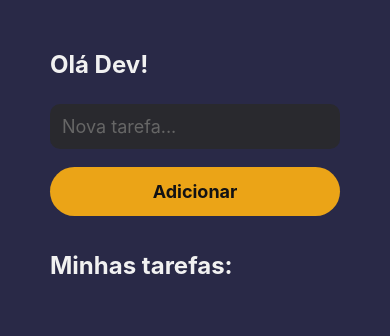
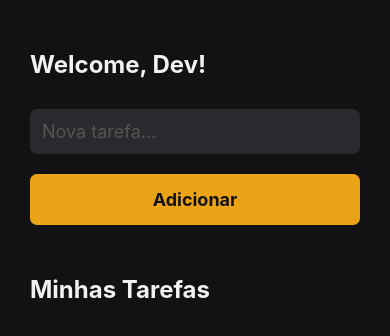
Before and after one commit to OctavioJunior/todo-REACT-NATIVE-TS, a React Native app: screen / in a window 390 px wide. Shown: the top 336 px of the page. Built offline with nearby package versions, Linux system fonts and the light colour scheme.

Commit message:
feat: context and provider

```diff
--- /dev/null
+++ b/src/components/TaskList/index.tsx
@@ -0,0 +1,34 @@
+import React from 'react';
+import {FlatList, StyleSheet, Text, TouchableOpacity} from 'react-native';
+import {ITask, TasksContext} from '../../context/TaskContext';
+
+export const TaskList = () => {
+  const {tasks} = React.useContext(TasksContext);
+
+  return (
+    <FlatList
+      data={tasks as unknown as ITask[]}
+      keyExtractor={item => item.id}
+      renderItem={({item}) => (
+        <TouchableOpacity style={styles.buttonTask}>
+          <Text style={styles.titleTask}>{item.title}</Text>
+        </TouchableOpacity>
+      )}
+    />
+  );
+};
+
+const styles = StyleSheet.create({
+  buttonTask: {
+    backgroundColor: '#29292e',
+    padding: 10,
+    marginTop: 10,
+    borderRadius: 50,
+    alignItems: 'center',
+  },
+  titleTask: {
+    color: '#f1f1f1',
+    fontSize: 20,
+    fontWeight: 'bold',
+  },
+});
--- /dev/null
+++ b/src/context/TaskContext.tsx
@@ -0,0 +1,54 @@
+import AsyncStorage from '@react-native-async-storage/async-storage';
+import React from 'react';
+
+interface IProps {
+  children: React.ReactElement;
+}
+
+export interface ITask {
+  id: string;
+  title: string;
+}
+
+export interface ITasksContext {
+  tasks: ITask[];
+  addTask(task: ITask): void;
+}
+
+const tasksData = '@MyTasks:Tasks';
+
+export const TasksContext = React.createContext<ITasksContext>(
+  {} as ITasksContext,
+);
+
+export const TasksProvider: React.FunctionComponent<IProps> = ({children}) => {
+  const [data, setData] = React.useState<ITask[]>([]);
+
+  React.useEffect(() => {
+    async function loadTasks() {
+      const taskList = await AsyncStorage.getItem(tasksData);
+
+      if (taskList) {
+        setData(JSON.parse(taskList));
+      }
+    }
+
+    loadTasks();
+  }, []);
+
+  const addTask = async (task: ITask) => {
+    try {
+      const newTaskList = [...data, task];
+      setData(newTaskList);
+      await AsyncStorage.setItem(tasksData, JSON.stringify(newTaskList));
+    } catch (error) {
+      throw new Error(error as string);
+    }
+  };
+
+  return (
+    <TasksContext.Provider value={{tasks: data, addTask}}>
+      {children}
+    </TasksContext.Provider>
+  );
+};
--- a/src/screens/Home/index.tsx
+++ b/src/screens/Home/index.tsx
@@ -1,21 +1,19 @@
-import React, {useState} from 'react';
+import React from 'react';
 import {
+  Platform,
   Text,
+  TextInput,
+  TouchableOpacity,
   View,
   StyleSheet,
   SafeAreaView,
-  TextInput,
-  TouchableOpacity,
 } from 'react-native';
-
-interface Task {
-  id: string;
-  title: string;
-}
+import {TaskList} from '../../components/TaskList';
+import {TasksContext} from '../../context/TaskContext';
 
 export const Home = () => {
-  const [newTask, setNewTask] = useState('');
-  const [tasks, setTasks] = useState<Task[]>([]);
+  const [newTask, setNewTask] = React.useState('');
+  const {addTask} = React.useContext(TasksContext);
 
   const handleAddNewTask = () => {
     const data = {
@@ -23,31 +21,29 @@ export const Home = () => {
       title: newTask ? newTask : 'Task empty',
     };
 
-    setTasks([...tasks, data]);
+    addTask(data);
   };
 
   return (
     <SafeAreaView style={styles.safeArea}>
       <View style={styles.container}>
-        <Text style={styles.title}>Olá Dev!</Text>
+        <Text style={styles.title}>Welcome, Dev!</Text>
         <TextInput
           onChangeText={setNewTask}
-          placeholderTextColor={'#666666'}
+          placeholderTextColor="#555"
           placeholder="Nova tarefa..."
           style={styles.input}
         />
         <TouchableOpacity
           onPress={handleAddNewTask}
-          activeOpacity={0.5}
+          activeOpacity={0.7}
           style={styles.button}>
           <Text style={styles.buttonText}>Adicionar</Text>
         </TouchableOpacity>
-        <Text style={styles.titleTaskList}>Minhas tarefas:</Text>
-        {tasks.map((task: Task) => (
-          <TouchableOpacity key={task.id} style={styles.taskButton}>
-            <Text style={styles.taskTitle}>{task.title}</Text>
-          </TouchableOpacity>
-        ))}
+
+        <Text style={styles.titleTasks}>Minhas Tarefas</Text>
+
+        <TaskList />
       </View>
     </SafeAreaView>
   );
@@ -56,11 +52,12 @@ export const Home = () => {
 const styles = StyleSheet.create({
   safeArea: {
     flex: 1,
+    backgroundColor: '#121214',
   },
   container: {
     flex: 1,
-    backgroundColor: '#292947',
-    paddingHorizontal: 50,
+    backgroundColor: '#121214',
+    paddingHorizontal: 30,
     paddingVertical: 50,
   },
   title: {
@@ -68,42 +65,42 @@ const styles = StyleSheet.create({
     fontSize: 24,
     fontWeight: 'bold',
   },
-  titleTaskList: {
+  titleTasks: {
     color: '#f1f1f1',
     fontSize: 24,
     fontWeight: 'bold',
-    marginTop: 35,
+    marginVertical: 50,
   },
   input: {
     backgroundColor: '#29292e',
     color: '#f1f1f1',
     fontSize: 18,
-    padding: 12,
-    marginTop: 25,
-    borderRadius: 10,
+    padding: Platform.OS === 'ios' ? 15 : 12,
+    marginTop: 30,
+    borderRadius: 7,
   },
   button: {
     backgroundColor: '#eba417',
-    padding: 14,
-    borderRadius: 25,
+    padding: 15,
+    borderRadius: 7,
     alignItems: 'center',
-    marginTop: 18,
+    marginTop: 20,
   },
   buttonText: {
     color: '#121214',
     fontSize: 18,
     fontWeight: 'bold',
   },
-  taskButton: {
+  buttonTask: {
     backgroundColor: '#29292e',
     padding: 10,
+    marginTop: 10,
     borderRadius: 50,
     alignItems: 'center',
-    marginTop: 10,
   },
-  taskTitle: {
+  titleTask: {
     color: '#f1f1f1',
-    fontSize: 19,
+    fontSize: 20,
     fontWeight: 'bold',
   },
 });
```
